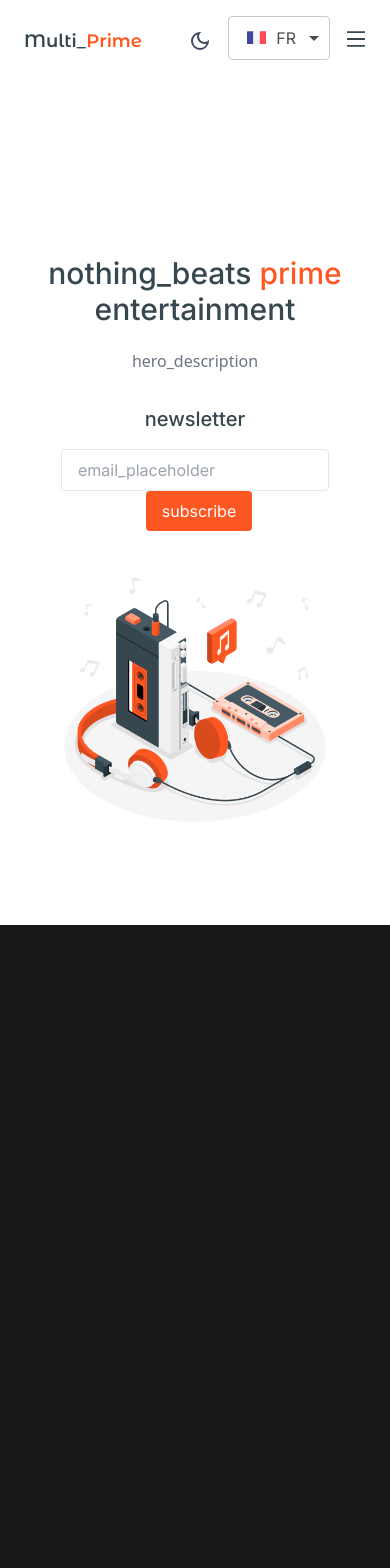
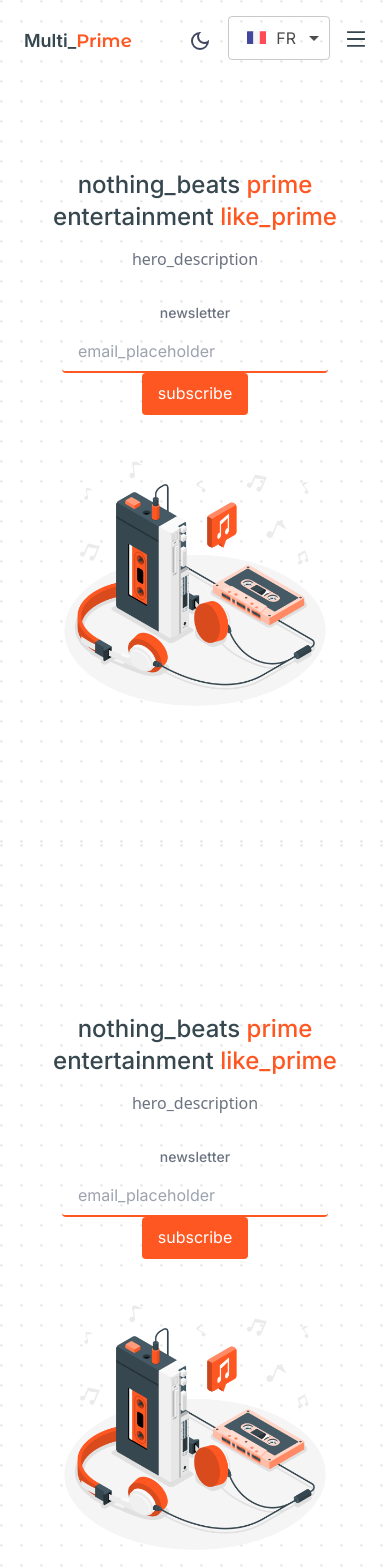
Before and after one commit to Simeon-Azeh/Multiprime-react, a React (Vite) app: page / in a window 390 px wide. Shown: the top 1568 px of the page. Before the commit the page ends 925 px from the top, so only its background shows below. Built offline with nearby package versions, Linux system fonts and the light colour scheme.

Commit message:
fixed hero

```diff
--- a/src/components/Header.jsx
+++ b/src/components/Header.jsx
@@ -18,6 +18,7 @@ function Header() {
     return localStorage.getItem('darkMode') === 'true';
   });
   const [loading, setLoading] = useState(false);
+  const [headerBackground, setHeaderBackground] = useState('transparent');
 
   useEffect(() => {
     if (darkMode) {
@@ -27,6 +28,30 @@ function Header() {
     }
     localStorage.setItem('darkMode', darkMode);
   }, [darkMode]);
+
+  useEffect(() => {
+    const handleScroll = () => {
+      if (darkMode) {
+        if (window.scrollY > 50) {
+          setHeaderBackground('#1a1a1a'); // Dark mode header background color when scrolled
+        } else {
+          setHeaderBackground('transparent');
+        }
+      } else {
+        if (window.scrollY > 50) {
+          setHeaderBackground('#FFFFFF'); // Light mode header background color when scrolled
+        } else {
+          setHeaderBackground('transparent');
+        }
+      }
+    };
+
+    window.addEventListener('scroll', handleScroll);
+    return () => {
+      window.removeEventListener('scroll', handleScroll);
+    };
+  }, [darkMode]);
+
 
   const showDrawer = () => {
     setVisible(true);
@@ -63,12 +88,12 @@ function Header() {
   };
 
   return (
-    <div className="bg-light-body dark:bg-dark-body transition-colors">
+    <div style={{ backgroundColor: headerBackground }} className="fixed w-full z-50 transition-colors">
       <div className='flex justify-between w-full lg:w-4/5 mx-auto items-center py-4 px-6 md:px-0 font-inter sticky top-0 z-50'>
         <div className="text-lg font-semibold">
           <Link to="/">
-            <h1 className='font-montserrat-alt text-[#] dark:text-slate-50 text-light-text'>
-              Multi_<span className='dark:text-gray-300 text-[#FF5722]'>Prime</span>
+            <h1 className='font-inter text-[#] dark:text-slate-50 text-light-text'>
+              Multi_<span className='dark:text-gray-300 text-[#FF5722] font-montserrat-alt'>Prime</span>
             </h1>
           </Link>
         </div>
--- a/src/components/Hero.jsx
+++ b/src/components/Hero.jsx
@@ -33,34 +33,34 @@ function Hero() {
   }, []);
 
   return (
-    <div className='bg-light-body dark:bg-dark-body transition-colors h-[100vh] flex items-center justify-center dot-pattern pt-20 md:pt-0'>
-      <div className='w-full md:w-4/5 mx-auto px-4 font-Inter text-center'>
-        <div className='flex flex-col md:flex-row items-center justify-center'>
+    <div className='bg-light-body dark:bg-dark-body transition-colors h-[100vh] flex items-center justify-center dot-pattern pt-10 md:pt-0'>
+      <div className='w-full md:w-4/5 mx-auto px-4 lg:px-0 font-Inter text-center'>
+        <div className='flex flex-col md:flex-row items-center justify-center '>
           <div className='w-full md:w-1/2 text-center md:text-left'>
 
-            <h2 className='relative overflow-hidden inline-block text-3xl lg:text-3xl font-medium dark:text-slate-50 text-[#37474F] font-inter' data-aos="fade-up" data-aos-delay="400">
-              {t('nothing_beats')} <span className='dark:text-slate-300 text-[#FF5722]'>{t('prime')}</span> {t('entertainment')}
+            <h2 className='relative overflow-hidden inline-block text-2xl lg:text-5xl font-medium dark:text-slate-50 text-[#37474F] font-inter  ' data-aos="fade-up" data-aos-delay="400">
+              {t('nothing_beats')} <span className='dark:text-slate-300 text-[#FF5722]'>{t('prime')}</span> {t('entertainment')} <span className='dark:text-slate-300 text-[#FF5722]'>{t('like_prime')}</span>
             </h2>
-            <p className='mt-4 dark:text-slate-300 text-gray-500 font-normal mb-2' data-aos="fade-up" data-aos-delay="200">
+            <p className='mt-2 dark:text-slate-300 text-gray-500 font-normal mb-2 lg:text-justify' data-aos="fade-up" data-aos-delay="200">
               {t('hero_description')}
             </p>
 
             {/* Newsletter Signup Section */}
             <div className='mt-8 font-inter'>
-              <h3 className='text-xl font-medium dark:text-slate-50 text-light-text' data-aos="fade-up" data-aos-delay="700">
+              <h3 className='text-sm font-medium dark:text-slate-50 text-gray-500' data-aos="fade-up" data-aos-delay="700">
                 {t('newsletter')}
               </h3>
 
-              <form className='mt-4 font-inter'>
+              <form className='mt-2 font-inter'>
                 <input
                   type="email"
                   placeholder={t('email_placeholder')}
-                  className='border rounded py-2 px-4 text-gray-700 bg-transparent outline-none dark:bg-[#1B1B1A] dark:text-slate-300 dark:border-gray-700'
+                  className='border rounded py-2 px-4 text-gray-700 bg-transparent outline-none dark:bg-[#1B1B1A] dark:text-slate-300 dark:border-gray-700 border-l-0 border-r-0 border-t-0 border-b-2 border-[#FF5722] border-solid'
                   required
                 />
                 <button
                   type="submit"
-                  className='bg-[#FF5722] text-white rounded py-2 px-4 ml-2 transition-transform duration-300 hover:translate-y-[-2px]'
+                  className='bg-[#FF5722] text-white rounded py-2 px-4  transition-transform duration-300 hover:translate-y-[-2px] border-l-0 border-r-0 border-t-0 border-b-2 border-[#FF5722] border-solid dark:text-slate-300 dark:bg-[#1B1B1A] dark:border-gray-700'
                 >
                   {t('subscribe')}
                 </button>
--- a/src/index.css
+++ b/src/index.css
@@ -63,3 +63,25 @@
   .hide-scroll::-webkit-scrollbar {
     display: none; /* For Chrome, Safari, and Opera */
   }
+
+.dot-pattern {
+    background-image: radial-gradient(circle, #e0e0e0 1px, transparent 1px);
+    background-size: 20px 20px;
+    background-position: 0 0;
+    animation: moveDots 10s linear infinite;
+
+  }
+
+  @keyframes moveDots {
+    0% {
+      background-position: 0 0;
+    }
+    100% {
+      background-position: 20px 20px;
+    }
+  }
+
+  /* Hide dot pattern in dark mode */
+  .dark .dot-pattern {
+    background-image: none;
+  }/* index.css */
--- a/src/locales/en/translation.json
+++ b/src/locales/en/translation.json
@@ -12,7 +12,8 @@
 
     "nothing_beats": "Nothing beats",
     "prime": "prime",
-    "entertainment" : "entertainment",
+    "entertainment" : "entertainment like",
+    "like_prime": "multi_prime",
     "hero_description": "Experience top-tier music, modeling, and dance with Prime Entertainment—where passion and performance create unforgettable moments.",
     "newsletter": "Register your interest",
     "email_placeholder": "Enter your email",
--- a/src/locales/fr/translation.json
+++ b/src/locales/fr/translation.json
@@ -11,8 +11,9 @@
     "contact": "Contact",
 
     "nothing_beats": "Rien ne vaut",
-    "prime": "Prime",
-    "entertainment": "divertissement",
+    "prime": "prime",
+    "entertainment": "divertissement comme",
+    "like_prime": "multi_prime",
     "hero_description": "Découvrez la musique, le modeling et la danse de premier ordre avec Prime Entertainment—où passion et performance créent des moments inoubliables.",
     "newsletter": "Inscrivez-vous",
     "email_placeholder": "Entrez votre email",
--- a/src/pages/Home.jsx
+++ b/src/pages/Home.jsx
@@ -11,6 +11,9 @@ function Home() {
       <div>
         <Hero />
       </div>
+      <div>
+        <Hero />
+      </div>
     </div>
   )
 }
```
